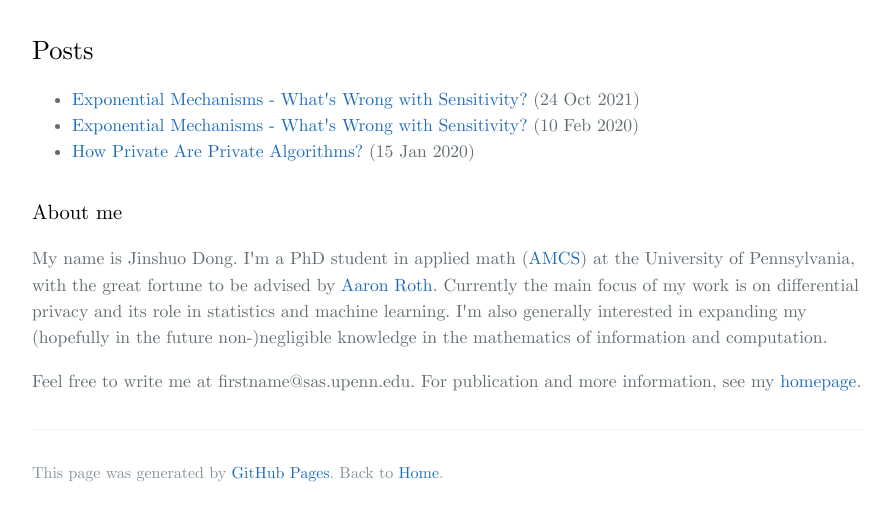
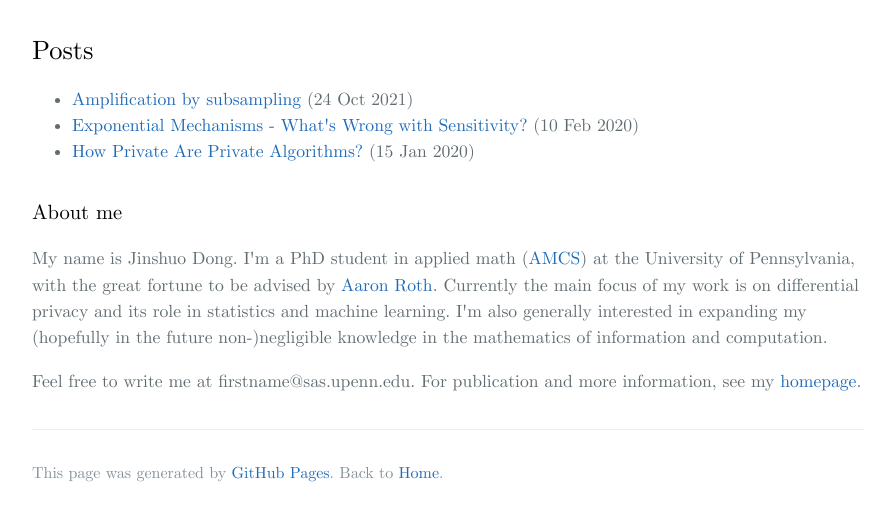
Before and after one commit to dongjs/dongjs.github.io, a Jekyll site: the page built from index.html, in a window 1280 px wide. Shown: the top 521 px of the page, without its empty margins (192-1087 px from the left). Built offline with Jekyll 4.4.1, drawn with Linux system fonts in a browser that asks for light colours; the repository's description, which GitHub fills in, is left out.

Commit message:
new post

```diff
--- a/_posts/2021-10-24-Amplification.md
+++ b/_posts/2021-10-24-Amplification.md
@@ -3,7 +3,7 @@ author:
 - Jinshuo Dong
 bibliography:
 - 'mybib.bib'
-title: "Exponential Mechanisms - What's Wrong with Sensitivity?"
+title: "Amplification by subsampling"
 ...
 ---
 
```
